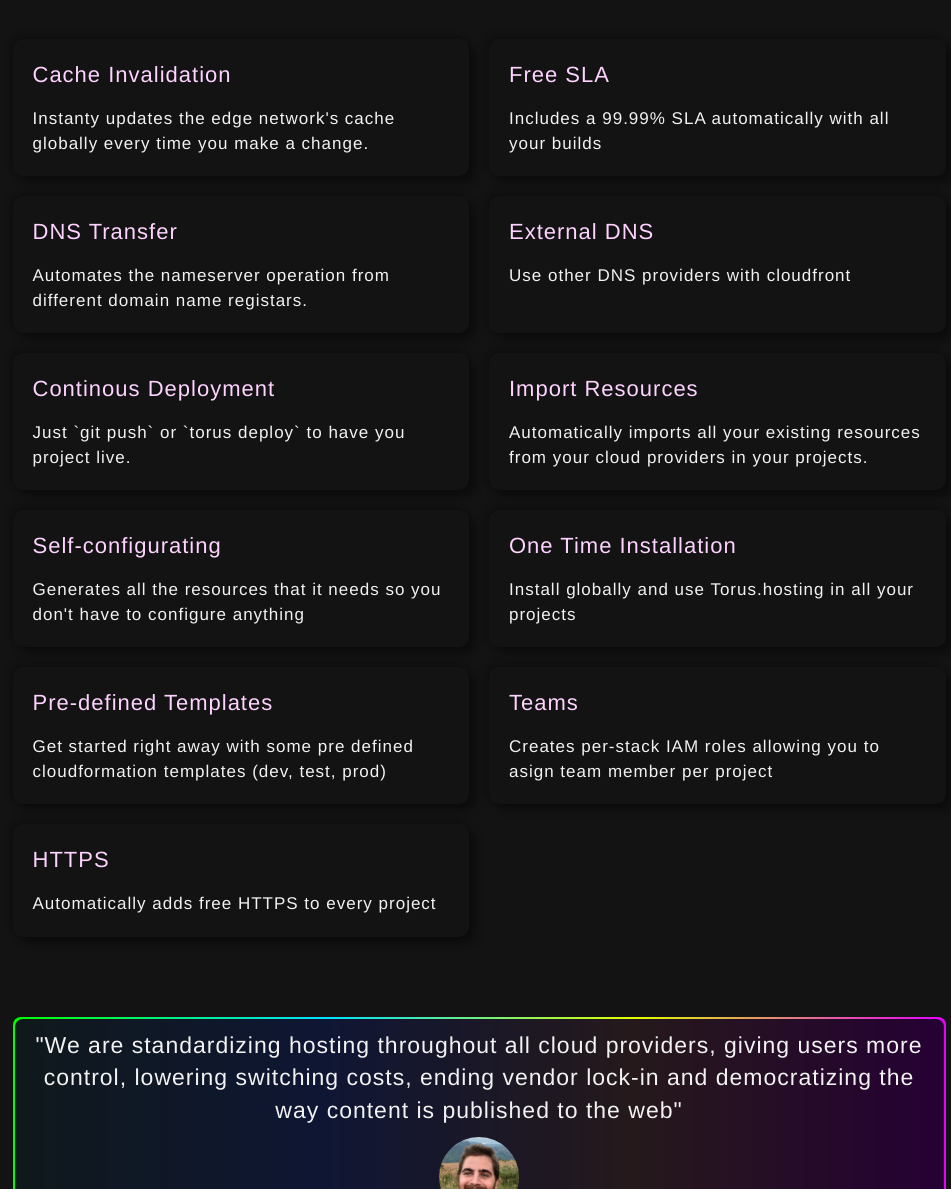
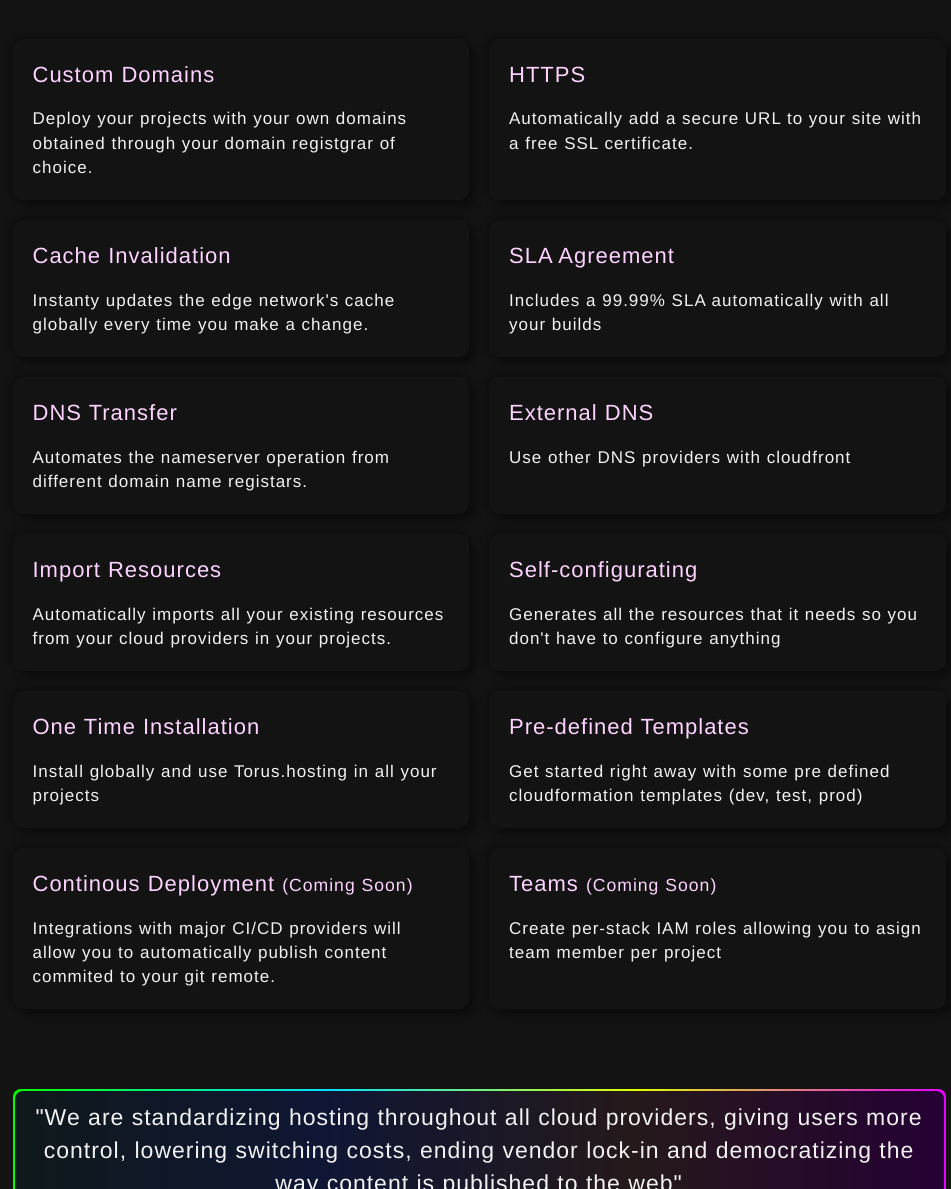
Before and after one commit to torus-tools/site, a website: page index.html in a window 1280 px wide. Shown: the part 2622-3811 px from the top of the page, without its empty margins (161-1112 px from the left). Drawn offline with nearby package versions, Linux system fonts and the light colour scheme.

Commit message:
corrected features

```diff
--- a/index.html
+++ b/index.html
@@ -165,11 +165,21 @@
   <div class="grid-features">
 
   <div class="card-features">
+    <h3 class="h3-features">Custom Domains</h3>
+    <p class="p-features">Deploy your projects with your own domains obtained through your domain registgrar of choice.</p>
+  </div>
+
+  <div class="card-features">
+    <h3 class="h3-features">HTTPS</h3>
+    <p class="p-features">Automatically add a secure URL to your site with a free SSL certificate.</p>
+  </div>
+
+  <div class="card-features">
     <h3 class="h3-features">Cache Invalidation</h3>
     <p class="p-features">Instanty updates the edge network's cache globally every time you make a change. </p>
   </div>
   <div class="card-features">
-    <h3 class="h3-features">Free SLA</h3>
+    <h3 class="h3-features">SLA Agreement</h3>
    <p class="p-features">Includes a 99.99% SLA automatically with all your builds</p>
   </div>
   <div class="card-features">
@@ -180,18 +190,17 @@
     <h3 class="h3-features">External DNS</h3>
    <p class="p-features">Use other DNS providers with cloudfront</p>
   </div>
-  <div class="card-features">
-    <h3 class="h3-features">Continous Deployment</h3>
-   <p class="p-features">Just `git push` or `torus deploy` to have you project live.</p>
-  </div>
+
   <div class="card-features">
     <h3 class="h3-features">Import Resources</h3>
    <p class="p-features">Automatically imports all your existing resources from your cloud providers in your projects.</p>
   </div>
+
   <div class="card-features">
     <h3 class="h3-features">Self-configurating</h3>
    <p class="p-features">Generates all the resources that it needs so you don't have to configure anything</p>
   </div>
+
   <div class="card-features">
     <h3 class="h3-features">One Time Installation</h3>
    <p class="p-features">Install globally and use Torus.hosting in all your projects</p>
@@ -201,14 +210,15 @@
     <h3 class="h3-features">Pre-defined Templates</h3>
    <p class="p-features">Get started right away with some pre defined cloudformation templates (dev, test, prod)</p>
   </div>
+
   <div class="card-features">
-    <h3 class="h3-features">Teams</h3>
-   <p class="p-features">Creates per-stack IAM roles allowing you to asign team member per project</p>
+    <h3 class="h3-features">Continous Deployment <small>(Coming Soon)</small></h3>
+   <p class="p-features">Integrations with major CI/CD providers will allow you to automatically publish content commited to your git remote.</p>
   </div>
 
   <div class="card-features">
-    <h3 class="h3-features">HTTPS</h3>
-    <p class="p-features">Automatically adds free HTTPS to every project</p>
+    <h3 class="h3-features">Teams <small>(Coming Soon)</small></h3>
+   <p class="p-features">Create per-stack IAM roles allowing you to asign team member per project</p>
   </div>
 
 </div>
```
